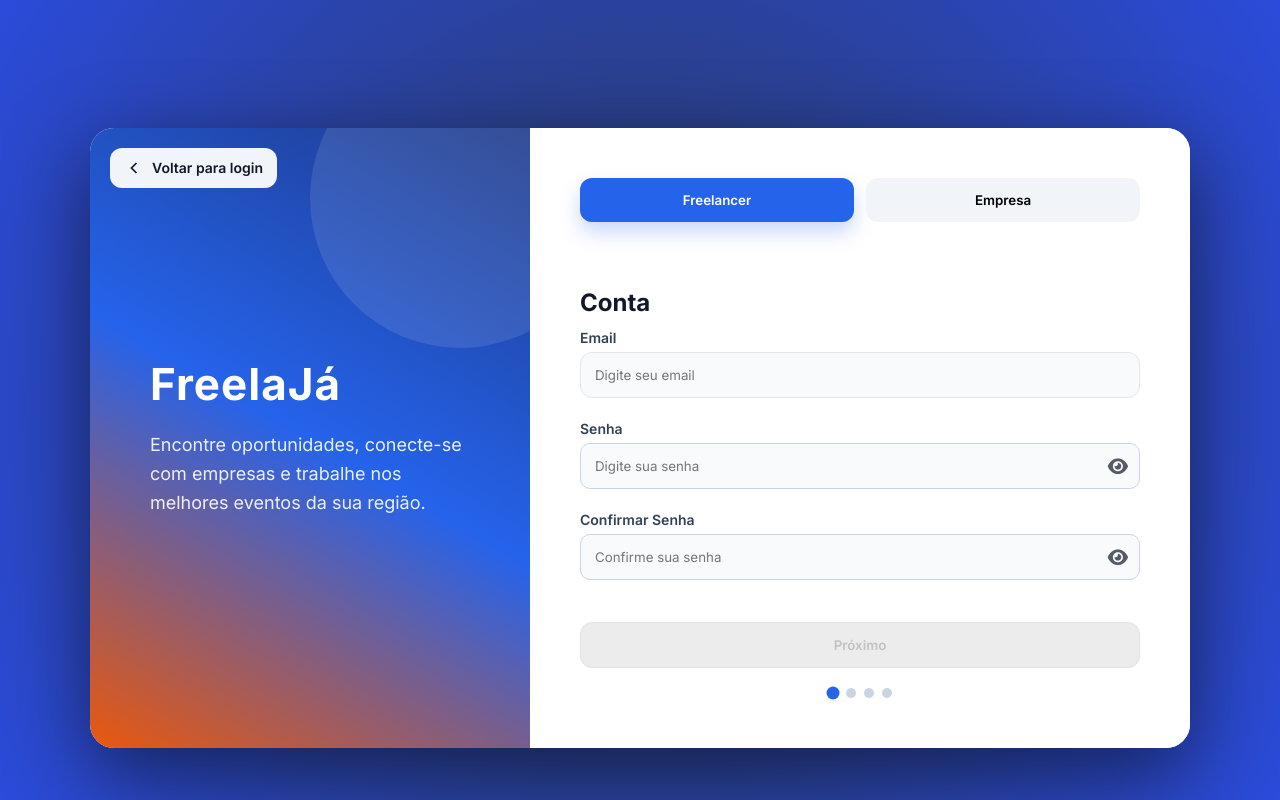
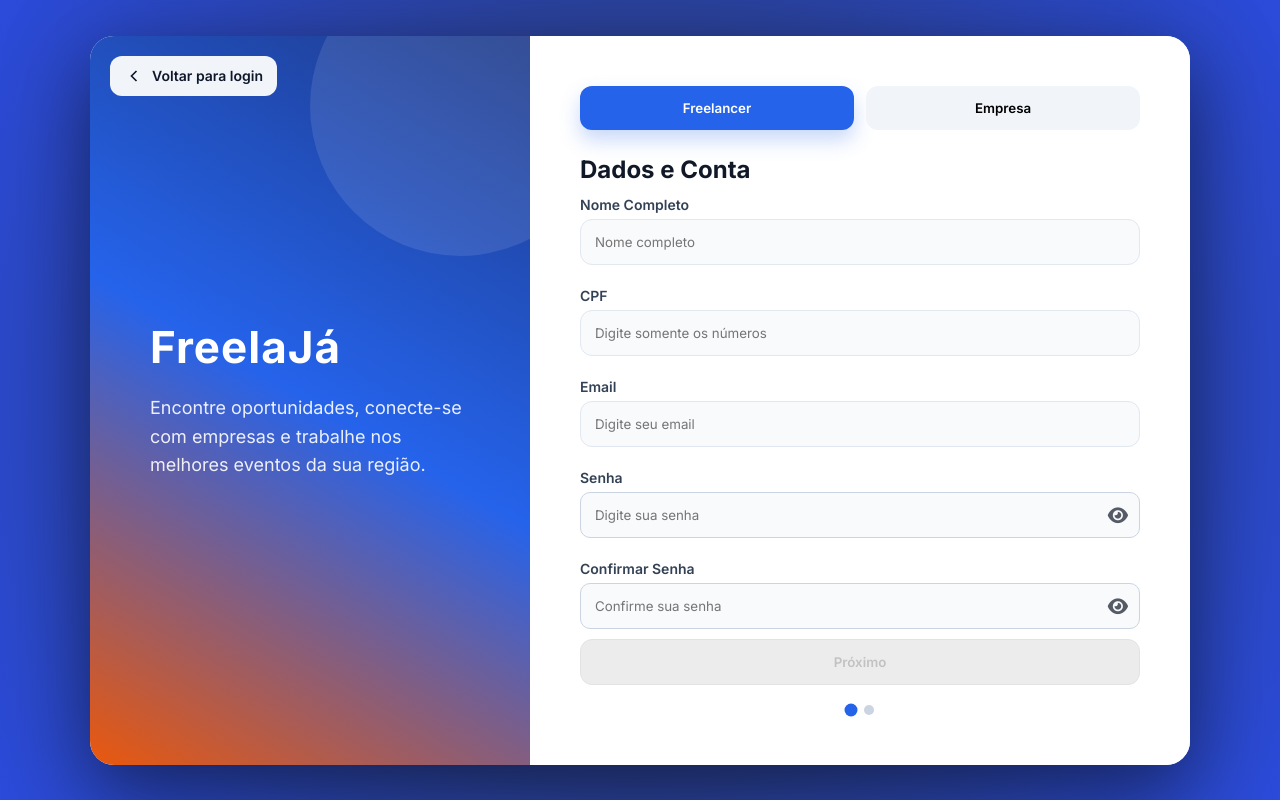
Before and after one commit to Ayshathayna/FreelaJa, a Django app: page /cadastro/ in a window 1280 px wide. Run offline with Django 3.2, Linux system fonts and the light colour scheme.

Commit message:
fix: register layout page

```diff
--- a/usuario/forms.py
+++ b/usuario/forms.py
@@ -78,10 +78,10 @@ class CadastroFreelancerForm(forms.Form):
     )
 
     experiencia = forms.CharField(
+        required=False,
         widget=forms.Textarea(attrs={
             'rows': 4,
-            'required' : True,
-            'placeholder': 'Conte um pouco sobre sua experiência'
+            'placeholder': 'Conte um pouco sobre sua experiência (opcional)'
         })
     )
 
--- a/usuario/static/css/cadastro.css
+++ b/usuario/static/css/cadastro.css
@@ -10,10 +10,18 @@
 /* *********************************** BODY ********************************************************************** */
 
 body{
-    background: radial-gradient(circle , #2a3858, #2b4bdb);    min-height:100vh;
+    background: radial-gradient(circle , #2a3858, #2b4bdb);
+    min-height:100vh;
+    padding:0;
     display:flex;
     justify-content:center;
     align-items:center;
+}
+
+.optional{
+    font-weight:400;
+    color:#94a3b8;
+    font-size:12px;
 }
 
 /* *********************************** CONTAINER PRINCIPAL ********************************************************************** */
@@ -22,7 +30,7 @@ body{
 .cadastro-container{
     width:100%;
     max-width:1100px;
-    height:620px;
+    min-height:620px;
     background:rgba(255,255,255,0.95);
     backdrop-filter: blur(10px);
     border-radius:24px;
@@ -188,7 +196,7 @@ body{
 
 .step{
     display:none;
-    height:380px;
+    min-height:380px;
     flex-direction:column;
     justify-content:space-between;
     animation: fade 0.3s ease;
--- a/usuario/static/css/style.css
+++ b/usuario/static/css/style.css
@@ -10,7 +10,9 @@ body{
     display:flex;
     justify-content:center;
     align-items:center;
-    background: radial-gradient(circle , #2a3858, #2b4bdb);    min-height:100vh;
+    padding:0;
+    background: radial-gradient(circle , #2a3858, #2b4bdb);
+    min-height:100vh;
 }
 
 /*****************************CONTAINER********************************************************************** */
--- a/usuario/static/js/cadastro.js
+++ b/usuario/static/js/cadastro.js
@@ -122,13 +122,6 @@ document.addEventListener("DOMContentLoaded", () => {
                 }
             }
 
-            if (step.id === "step-sobre-freelancer") {
-                const experiencia = step.querySelector('textarea[name="experiencia"]');
-                if (experiencia && !experiencia.value.trim()) {
-                    valido = false;
-                }
-            }
-
             if (step.id === "step-sobre-empresa") {
                 const descricao = step.querySelector('textarea[name="descricao"]');
                 if (descricao && !descricao.value.trim()) {
@@ -204,15 +197,6 @@ document.addEventListener("DOMContentLoaded", () => {
                 const feedback = step.querySelector("#interesses-feedback");
                 if (interesses.length < 3) {
                     showError(step.querySelector('input[name="interesses"]'), feedback, "Escolha pelo menos 3 interesses");
-                    valido = false;
-                }
-            }
-
-            if (step.id === "step-sobre-freelancer") {
-                const experiencia = step.querySelector('textarea[name="experiencia"]');
-                if (experiencia && !experiencia.value.trim()) {
-                    const feedback = step.querySelector("#experiencia-feedback");
-                    showError(experiencia, feedback, "Conte algo sobre você");
                     valido = false;
                 }
             }
--- a/usuario/templates/cadastro.html
+++ b/usuario/templates/cadastro.html
@@ -72,11 +72,26 @@
                     </div>
                     {% endif %}
 
-                    <!-- STEP 1 -->
+                    <!-- STEP 1 - DADOS PESSOAIS + CONTA -->
 
                     <div class="step active">
 
-                        <h2>Conta</h2>
+                        <h2>Dados e Conta</h2>
+
+                        <div class="input-group">
+
+                            <label>Nome Completo</label>
+                            {{ freelancer_form.nomeCompleto }}
+
+                        </div>
+
+                        <div class="input-group">
+
+                            <label>CPF</label>
+                            {{ freelancer_form.cpf }}
+
+                        </div>
+                        <small id="cpf-feedback" style="display:none;"></small>
 
                         <div class="input-group">
                             <label>Email</label>
@@ -202,17 +177,16 @@
 
                         <div class="buttons">
 
-                            <button type="button" class="back-btn"> Voltar</button>
+                            <button type="button" class="back-btn">Voltar</button>
                             <button class="btn" type="submit">Finalizar Cadastro</button>
 
                         </div>
+
                     </div>
 
                     <div class="progress">
 
                         <span class="dot active"></span>
-                        <span class="dot"></span>
-                        <span class="dot"></span>
                         <span class="dot"></span>
 
                     </div>
@@ -239,10 +213,27 @@
                         {% endfor %}
                     </div>
                     {% endif %}
-                    <!-- STEP 1 -->
-                    <div class="step ">
 
-                        <h2>Conta</h2>
+                    <!-- STEP 1 - DADOS DA EMPRESA + CONTA -->
+
+                    <div class="step active">
+
+                        <h2>Dados e Conta</h2>
+
+                        <div class="input-group">
+
+                            <label>Nome Fantasia</label>
+                            {{ empresa_form.nomeFantasia }}
+
+                        </div>
+
+                        <div class="input-group">
+
+                            <label>CNPJ</label>
+                            {{ empresa_form.cnpj }}
+
+                        </div>
+                        <small id="cnpj-feedback" style="display:none;"></small>
 
                         <div class="input-group">
 
@@ -355,7 +317,6 @@
 
                         <span class="dot active"></span>
                         <span class="dot"></span>
-                        <span class="dot"></span>
 
                     </div>
                 </form>
```
Also changed, not shown: other parts of usuario/templates/cadastro.html (+3 -72 lines).
